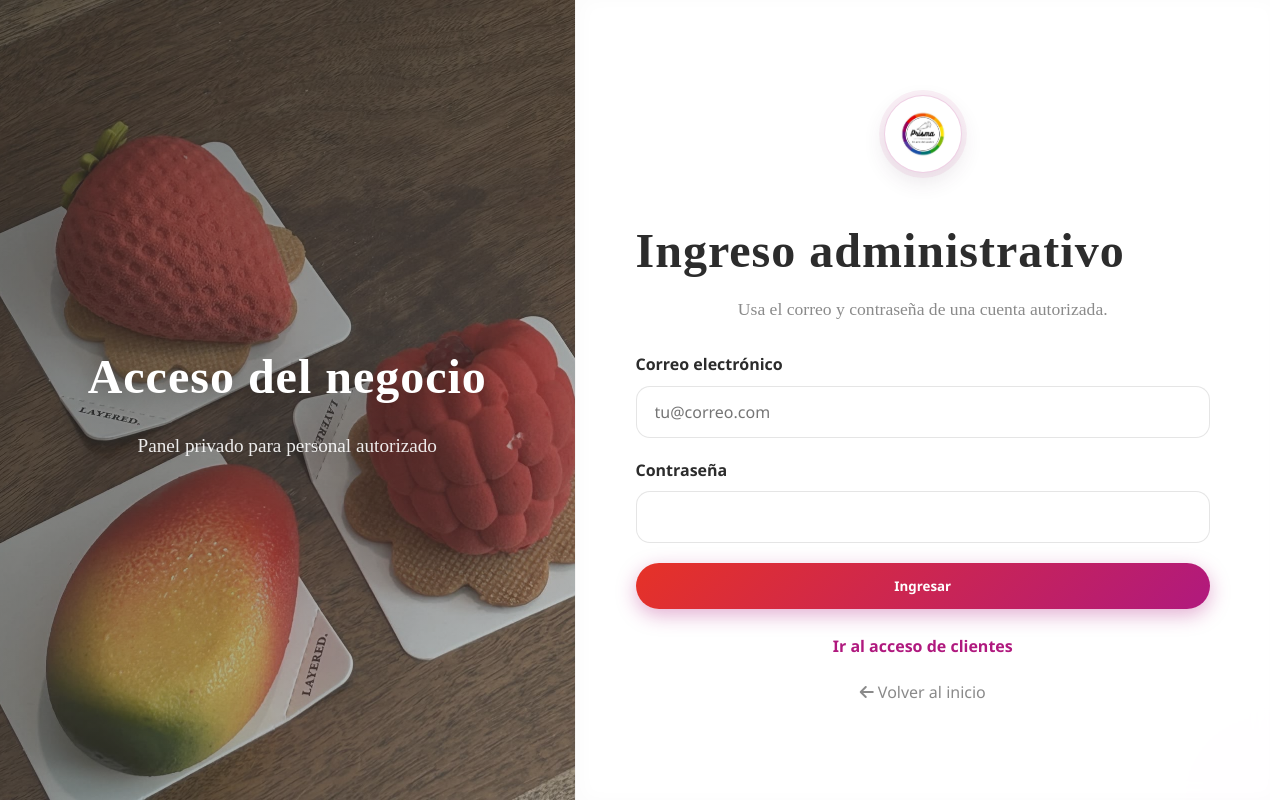
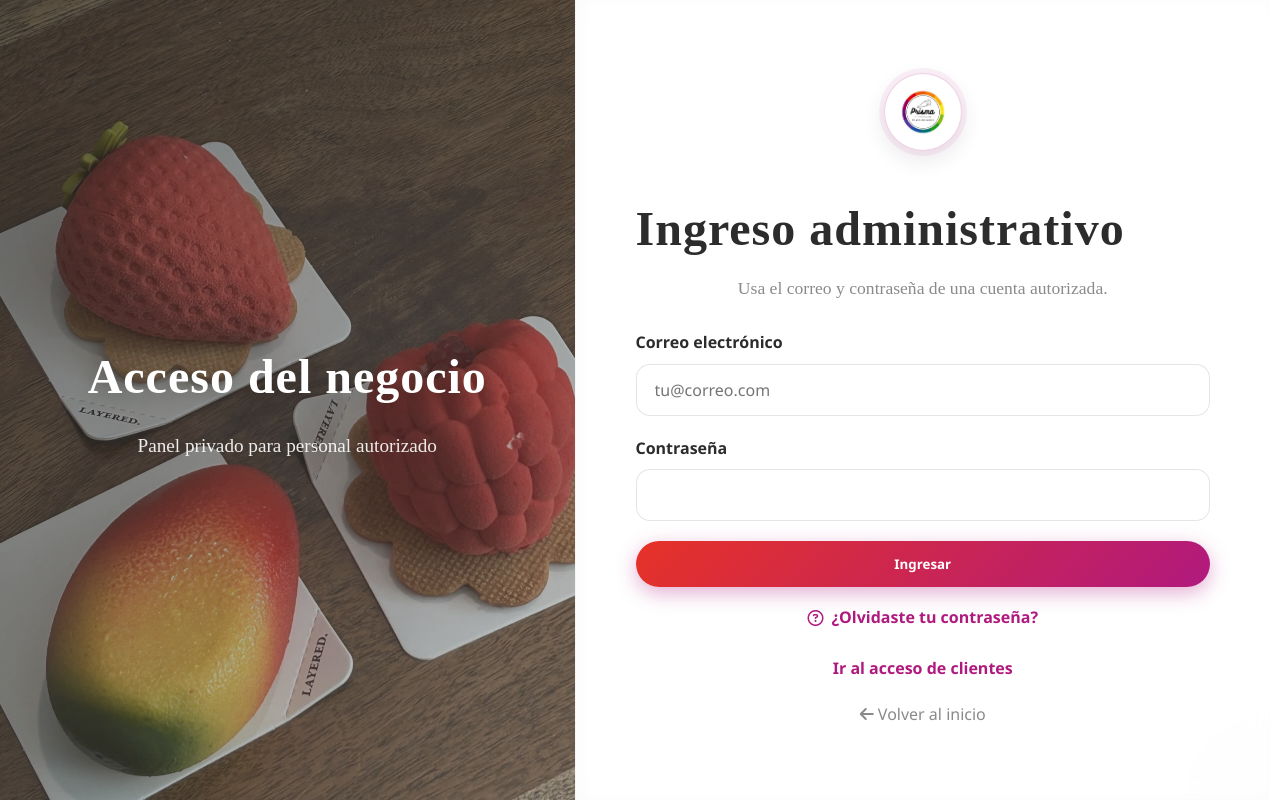
Before and after one commit to D45-csm/PrismaWeb, a Django app: page /usuarios/admin-login/ in a window 1280 px wide. Run offline with Django 5.2, Linux system fonts and the light colour scheme; some libraries are stand-ins or nearby versions.

Commit message:
Actualizar mensajes en la plantilla de inicio de sesión y agregar enlace para recuperación de contraseña

```diff
--- a/APP/usuarios/templates/usuarios/login.html
+++ b/APP/usuarios/templates/usuarios/login.html
@@ -25,7 +25,7 @@
                 {% elif next_is_recovery_code %}
                     Inicia sesión y te llevaremos a generar o renovar tu código de recuperación.
                 {% else %}
-                    Ingresa con el correo que usaste al registrarte, tu usuario o tu teléfono.
+                    Ingresa con el correo o teléfono asociado a tu cuenta.
                 {% endif %}
             </p>
 
@@ -50,6 +50,10 @@
 
                     <button type="submit" class="btn-primary btn-full">Ingresar</button>
                 </form>
+                <a href="{% url 'admin_recuperar' %}" class="customer-recovery-link">
+                    <i class="fa-regular fa-circle-question" aria-hidden="true"></i>
+                    ¿Olvidaste tu contraseña?
+                </a>
                 <div class="auth-switch">
                     <p><a href="{% url 'login' %}">Ir al acceso de clientes</a></p>
                 </div>
@@ -61,7 +65,7 @@
                     {% endif %}
 
                     <div class="form-group">
-                        <label for="{{ form.username.id_for_label }}">Correo, usuario o teléfono</label>
+                        <label for="{{ form.username.id_for_label }}">Correo electrónico o teléfono</label>
                         {{ form.username }}
                         {% for error in form.username.errors %}<p class="form-error">{{ error }}</p>{% endfor %}
                     </div>
```
